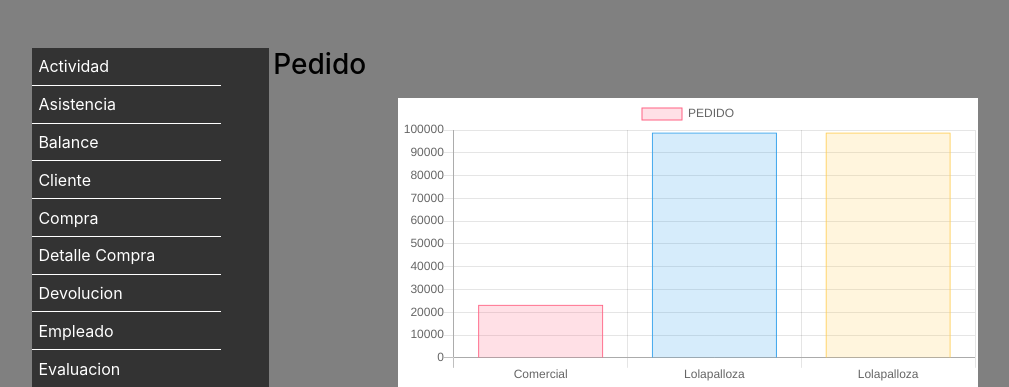
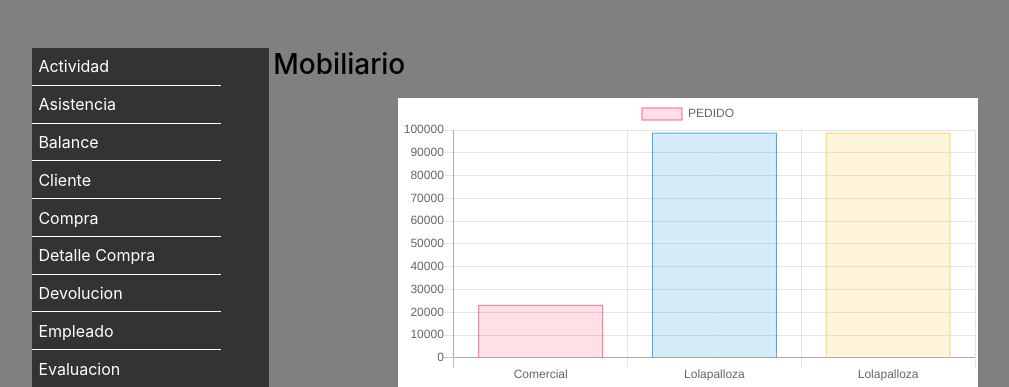
Before and after one commit to GustavoJimenezV/PythonERP, a Django app: page /GraficaMobiliario/ in a window 1280 px wide. Shown: the top 387 px of the page, without its empty margins (16-1025 px from the left). Run offline with Django 3.2, Linux system fonts and the light colour scheme; data comes from the database, SQL or seed files in the repository; some libraries are stand-ins or nearby versions.

Commit message:
Completo
Co-Authored-By: null <GustavoJimenezV@users.noreply.github.com>

```diff
--- a/Vistas/Templates/GraficaMobiliario.html
+++ b/Vistas/Templates/GraficaMobiliario.html
@@ -8,7 +8,7 @@
       {% include "menu.html" %}
       <script src="{% static 'Chart.min.js'%}"></script>
 <section>
-    <h3>Pedido</h3>
+    <h3>Mobiliario</h3>
     <canvas id="myChart"></canvas>
 <script>
 var ctx = document.getElementById('myChart').getContext('2d');
```
